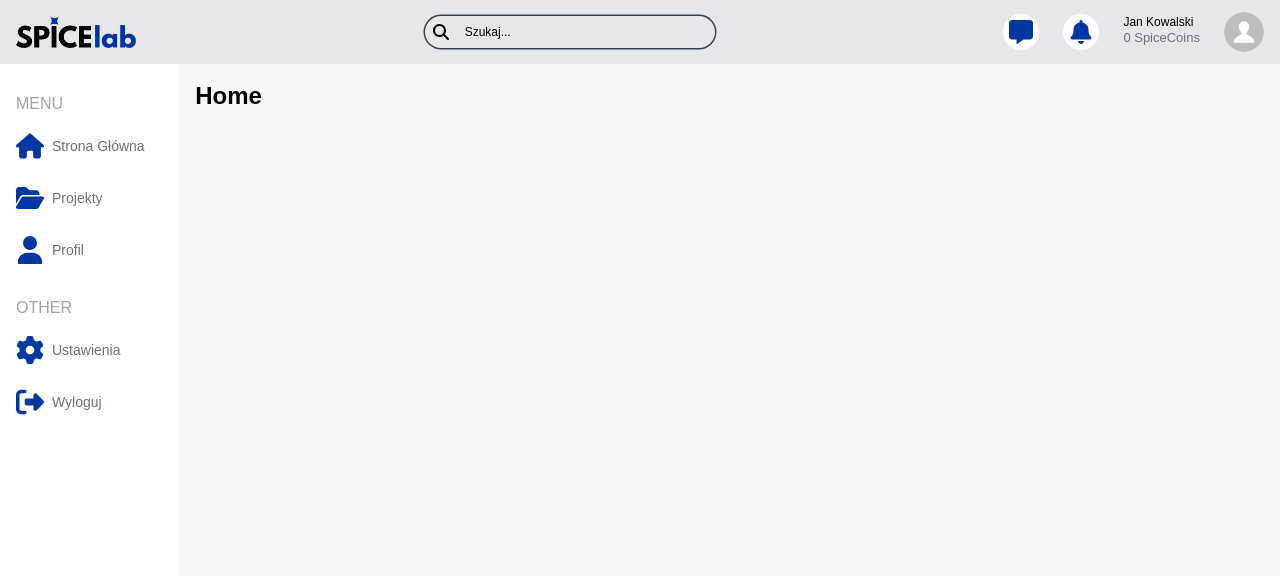
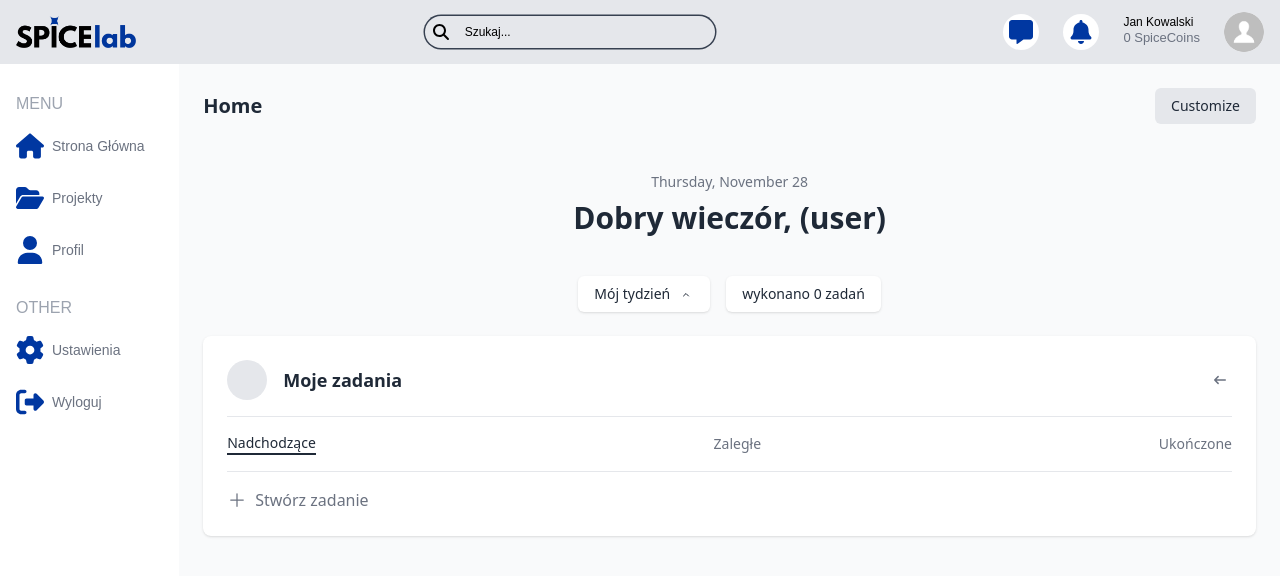
Before and after one commit to SpiceGears/spiceapps, a Next.js app: page /dashboard/home in a window 1280 px wide. Shown: the top 576 px of the page. Built offline with nearby package versions, Linux system fonts and the light colour scheme.

Commit message:
Added main home content UI and GET API request to get all of the user information to fill on a dashboard

```diff
--- /dev/null
+++ b/src/app/api/user/getInfo/route.ts
@@ -0,0 +1,28 @@
+// app/api/user/getInfo/route.ts
+export async function GET(request: Request) {
+    try {
+        const backend = "http://localhost:8080/";
+
+        const atok = request.headers.get("Authorization");
+        console.log(atok);
+        const response = await fetch(`${backend}api/user/getInfo`, {
+            method: 'GET',
+            headers: {
+                'Content-Type': 'application/json',
+                'Authorization': `${atok}`
+            }
+        });
+
+        if (!response.ok) {
+            console.log(atok);
+            throw new Error(`Error: ${response.status}`);
+          }
+
+        const data = await response.json();
+        return Response.json(data);
+    } catch (error: any) {
+        // Handle any errors
+        console.error('Error:', error);
+        throw new Error(error);
+      }
+}
--- a/src/app/dashboard/home/page.tsx
+++ b/src/app/dashboard/home/page.tsx
@@ -1,9 +1,116 @@
-export default function Project() {
+'use client'
+import React from "react";
+
+const Dashboard = () => {
+    async function getUserInfo()
+    {
+        const atok = localStorage.getItem('atok');
+        if (atok == null) return;
+
+        try {
+            const response = await fetch('/api/user/getInfo', {
+                method: 'GET',
+                headers: {
+                    'Content-Type': 'application/json',
+                    'Authorization': `${atok}`
+                }
+            });
+            if (!response.ok) {
+                throw new Error('userGetData failed');
+            }
+
+            const data = await response.json();
+            console.log(data); // Handle the response data as needed
+        } catch (error) {
+            console.error('Login error:', error);
+            // Handle error appropriately (e.g., show error message to user)
+        }
+    }
+
     return (
-        <div className="p-4 flex gap-4 flex-col md:flex-row">
-            <div className="w-full">
-            <h1 className="text-2xl font-bold mb-4">Home</h1>
-            </div>
+        <div className="min-h-screen bg-gray-50 text-gray-800 font-sans">
+            <header className="p-6 flex justify-between items-center">
+                <h1 className="text-xl font-semibold">Home</h1>
+                <button className="bg-gray-200 hover:bg-gray-300 text-sm px-4 py-2 rounded-md">
+                    Customize
+                </button>
+            </header>
+            <main className="p-6">
+                <div className="text-center mb-10">
+                    <p className="text-sm text-gray-500">Thursday, November 28</p>
+                    <h2 className="text-3xl font-bold mt-2">Dobry wieczór, (user)</h2>
+                </div>
+                <div className="flex items-center justify-center gap-4 text-sm mb-6">
+                    <div className="bg-white shadow px-4 py-2 rounded-md flex items-center">
+                        <span className="mr-2">Mój tydzień</span>
+                        <svg
+                            xmlns="http://www.w3.org/2000/svg"
+                            fill="none"
+                            viewBox="0 0 24 24"
+                            strokeWidth="1.5"
+                            stroke="currentColor"
+                            className="w-4 h-4"
+                        >
+                            <path
+                                strokeLinecap="round"
+                                strokeLinejoin="round"
+                                d="M8.25 15l3.75-3.75 3.75 3.75"
+                            />
+                        </svg>
+                    </div>
+                    <div className="bg-white shadow px-4 py-2 rounded-md">
+                        wykonano 0 zadań
+                    </div>
+                </div>
+                <div className="bg-white shadow rounded-lg p-6">
+                    <div className="flex justify-between items-center border-b border-gray-200 pb-4 mb-4">
+                        <div className="flex items-center gap-4">
+                            <div className="w-10 h-10 bg-gray-200 rounded-full"></div>
+                            <h3 className="text-lg font-semibold">Moje zadania</h3>
+                        </div>
+                        <svg
+                            xmlns="http://www.w3.org/2000/svg"
+                            fill="none"
+                            viewBox="0 0 24 24"
+                            strokeWidth="1.5"
+                            stroke="currentColor"
+                            className="w-6 h-6 text-gray-500 cursor-pointer"
+                        >
+                            <path
+                                strokeLinecap="round"
+                                strokeLinejoin="round"
+                                d="M6.75 12h10.5m-10.5 0l3.375-3.375M6.75 12l3.375 3.375"
+                            />
+                        </svg>
+                    </div>
+                    <div className="flex justify-between text-gray-500 text-sm border-b border-gray-200 pb-4 mb-4">
+                        <button className="text-gray-800 border-b-2 border-gray-800" onClick={getUserInfo}>
+                            Nadchodzące
+                        </button>
+                        <button>Zaległe</button>
+                        <button>Ukończone</button>
+                    </div>
+                    <button className="text-gray-500 flex items-center gap-2 hover:text-gray-800">
+                        <svg
+                            xmlns="http://www.w3.org/2000/svg"
+                            fill="none"
+                            viewBox="0 0 24 24"
+                            strokeWidth="1.5"
+                            stroke="currentColor"
+                            className="w-5 h-5"
+                        >
+                            <path
+                                strokeLinecap="round"
+                                strokeLinejoin="round"
+                                d="M12 4.5v15m7.5-7.5h-15"
+                            />
+                        </svg>
+                        Stwórz zadanie
+                    </button>
+                </div>
+            </main>
         </div>
     );
-}
+};
+
+export default Dashboard;
```
